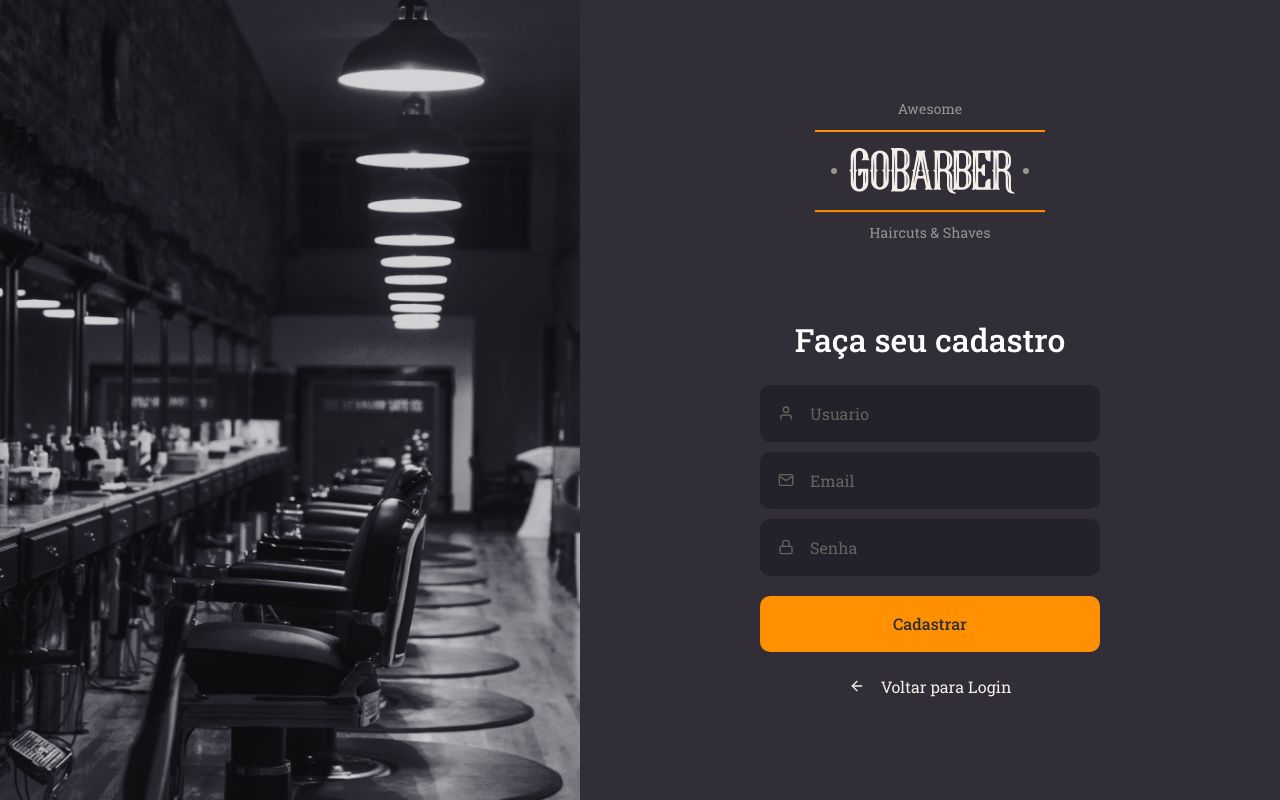
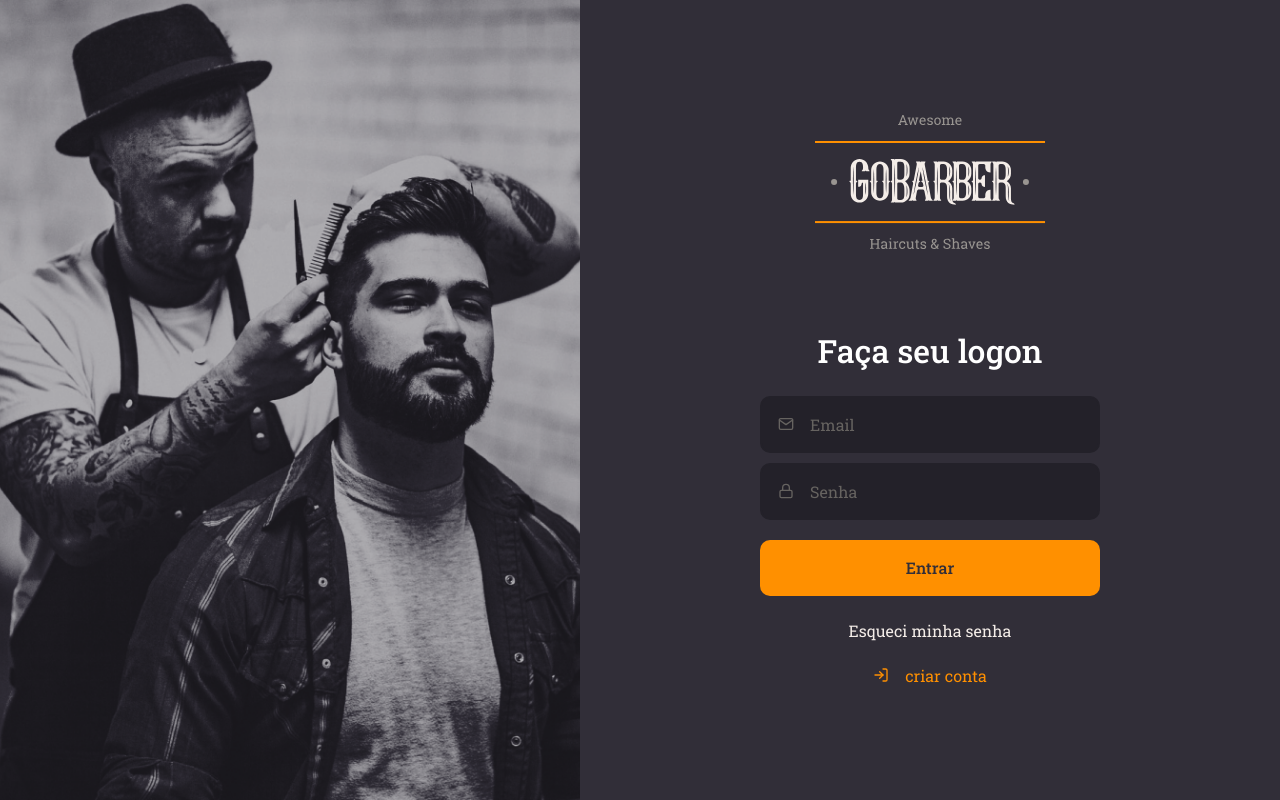
Before and after one commit to jefo3/GoBarber-FrontEnd, a React (Create React App) app: page / in a window 1280 px wide. Built offline with nearby package versions, Linux system fonts and the light colour scheme.

Commit message:
chure: colocando a pagina de longIN no app

```diff
--- a/src/App.tsx
+++ b/src/App.tsx
@@ -1,13 +1,13 @@
 import React from 'react';
 
 import GlobalStyle from './styles/global';
-// import SingIN from './pages/SingIN';
+import SingIN from './pages/SingIN';
 import SingUP from './pages/SingUP';
 
 const App: React.FC = () => {
   return (
     <>
-      <SingUP />
+      <SingIN />
       <GlobalStyle />
     </>
   );
```
